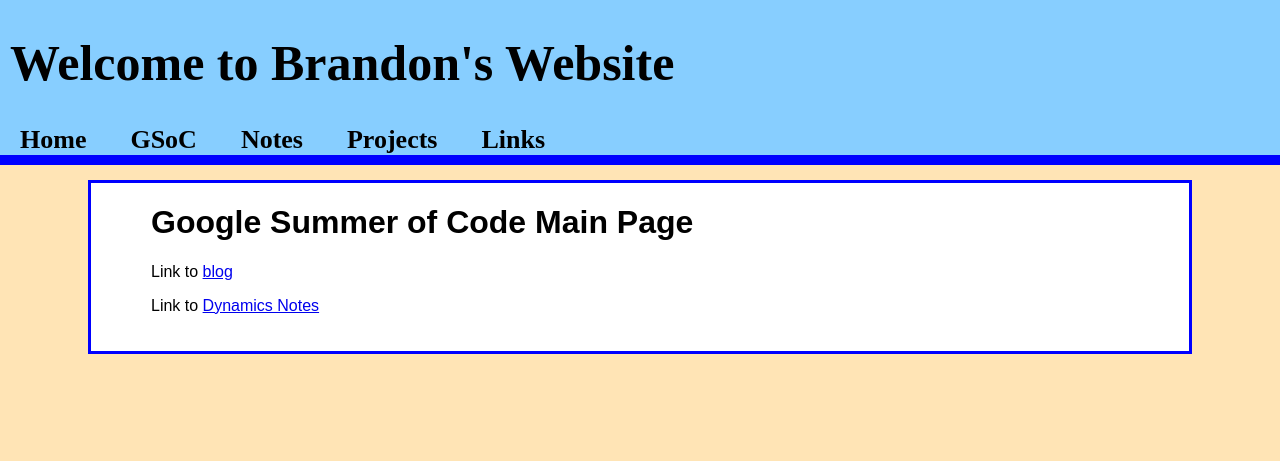
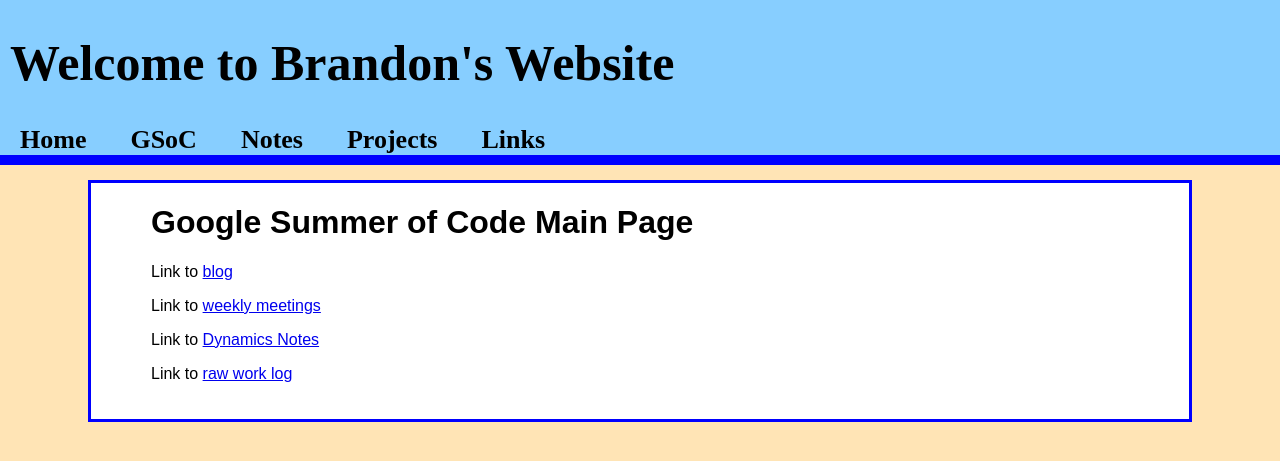
Before and after one commit to jbm950/jbm950.github.io, a Jekyll site: the page built from GSoC/GSoC_main.html, in a window 1280 px wide. Shown: the top 461 px of the page. Built offline with Jekyll 4.4.1, drawn with Linux system fonts in a browser that asks for light colours.

Commit message:
added links for weekly meeting notes and for a raw work log

```diff
--- a/GSoC/GSoC_main.html
+++ b/GSoC/GSoC_main.html
@@ -15,6 +15,8 @@ title: Gsoc
 <body>
 <h1 id="google-summer-of-code-main-page">Google Summer of Code Main Page</h1>
 <p>Link to <a href="./blog/blog_main.html">blog</a></p>
+<p>Link to <a href="./weekly_meetings.html">weekly meetings</a></p>
 <p>Link to <a href="../notes/dynamics/dynamics_main.html">Dynamics Notes</a></p>
+<p>Link to <a href="./raw_log.html">raw work log</a></p>
 </body>
 </html>
```
Also changed, not shown: source/GSoC/GSoC_main.md (+4 -0 lines).
